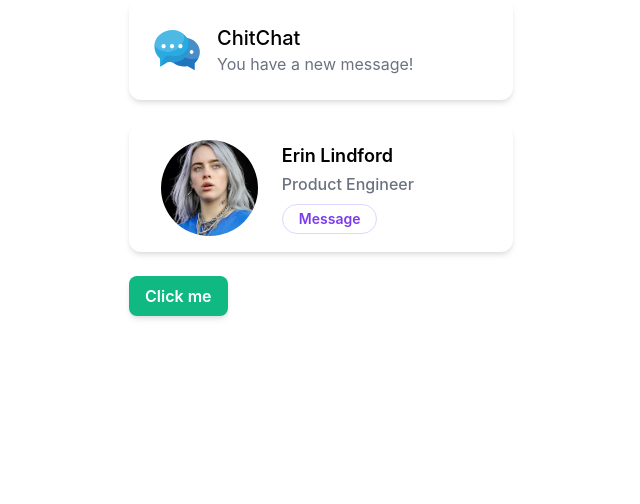
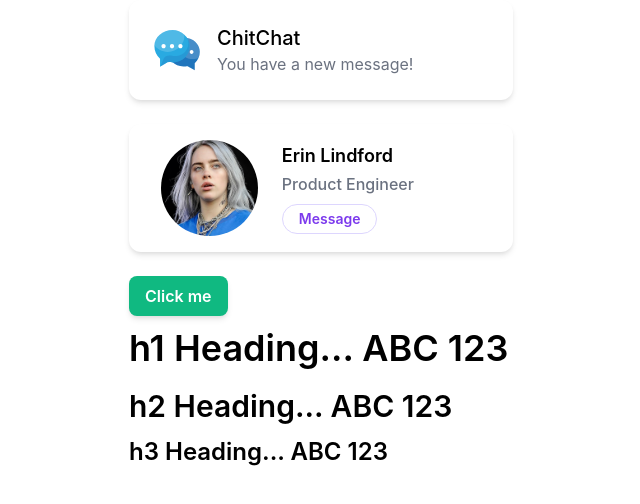
Before and after one commit to GaryChung34/tailwind-style, a React (Create React App) app: page /page1 in a window 1280 px wide. Shown: the top 504 px of the page, without its empty margins (319-959 px from the left). Built offline with nearby package versions, Linux system fonts and the light colour scheme.

Commit message:
change follows:  - change web icon and web title  - make heading class in css base

```diff
--- a/public/index.html
+++ b/public/index.html
@@ -2,7 +2,7 @@
 <html lang="en">
   <head>
     <meta charset="utf-8" />
-    <link rel="icon" href="%PUBLIC_URL%/favicon.ico" />
+    <link rel="icon" href="%PUBLIC_URL%/park-icon.png" />
     <meta name="viewport" content="width=device-width, initial-scale=1" />
     <meta name="theme-color" content="#000000" />
     <meta
@@ -24,7 +24,7 @@
       work correctly both with client-side routing and a non-root public URL.
       Learn how to configure a non-root public URL by running `npm run build`.
     -->
-    <title>React App</title>
+    <title>Tailwing Playground</title>
   </head>
   <body>
     <noscript>You need to enable JavaScript to run this app.</noscript>
--- a/src/index.css
+++ b/src/index.css
@@ -1,6 +1,18 @@
 @tailwind base;
 @tailwind components;
 @tailwind utilities;
+
+@layer base {
+  h1 {
+    @apply text-4xl py-3 font-semibold;
+  }
+  h2 {
+    @apply text-3xl py-2 font-semibold;
+  }
+  h3 {
+    @apply text-2xl py-1 font-semibold;
+  }
+}
 
 
 body {
--- a/src/screen/page1.js
+++ b/src/screen/page1.js
@@ -38,6 +38,11 @@ function Page1() {
           Click me
         </button>
       </div>
+      <div class="max-w-sm mx-auto">
+        <h1>h1 Heading... ABC 123</h1>
+        <h2>h2 Heading... ABC 123</h2>
+        <h3>h3 Heading... ABC 123</h3>
+      </div>
     </React.Fragment>
 	)
 }
```
Also changed, not shown: public/park-icon.png (added).
